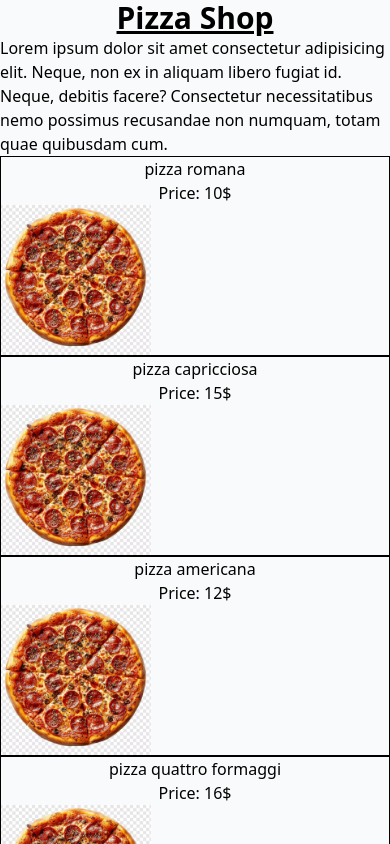
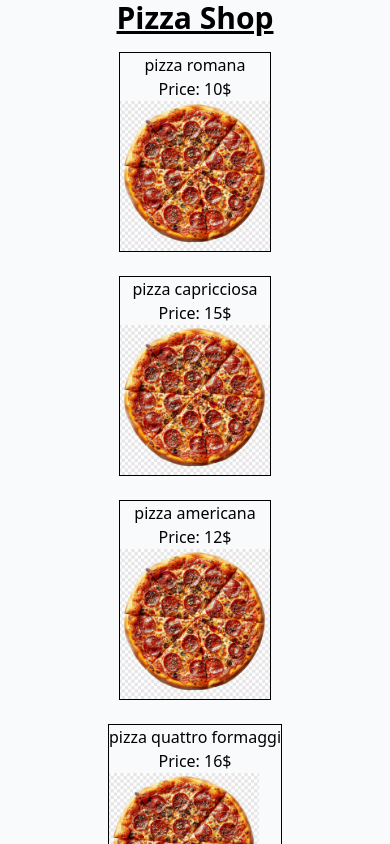
Before and after one commit to edinvnode/pizza-app-nextjs, a Next.js app: page / in a window 390 px wide. Shown: the top 844 px of the page. Built offline with nearby package versions, Linux system fonts and the light colour scheme.

Commit message:
Responsive design

```diff
--- a/app/page.tsx
+++ b/app/page.tsx
@@ -68,22 +68,19 @@
 
 export default function Home() {
   return (
-    <div className="bg-gray-50">
+    <div className="bg-gray-50 ">
       <h1
         className="text-3xl font-bold underline text-center"
         onClick={() => alert('Test!')}
       >
         Pizza Shop
       </h1>
-      <p>
-        Lorem ipsum dolor sit amet consectetur adipisicing elit. Neque, non ex
-        in aliquam libero fugiat id. Neque, debitis facere? Consectetur
-        necessitatibus nemo possimus recusandae non numquam, totam quae
-        quibusdam cum.
-      </p>
-      {data.map((pizza, index) => (
-        <Pizza pizzaData={pizza} key={pizza.id} />
-      ))}
+
+      <div className="grid grid-cols-1 sm:grid-cols-2 lg:grid-cols-3 gap-6 place-items-center p-4">
+        {data.map((pizza, index) => (
+          <Pizza pizzaData={pizza} key={pizza.id} />
+        ))}
+      </div>
     </div>
   );
 }
```
